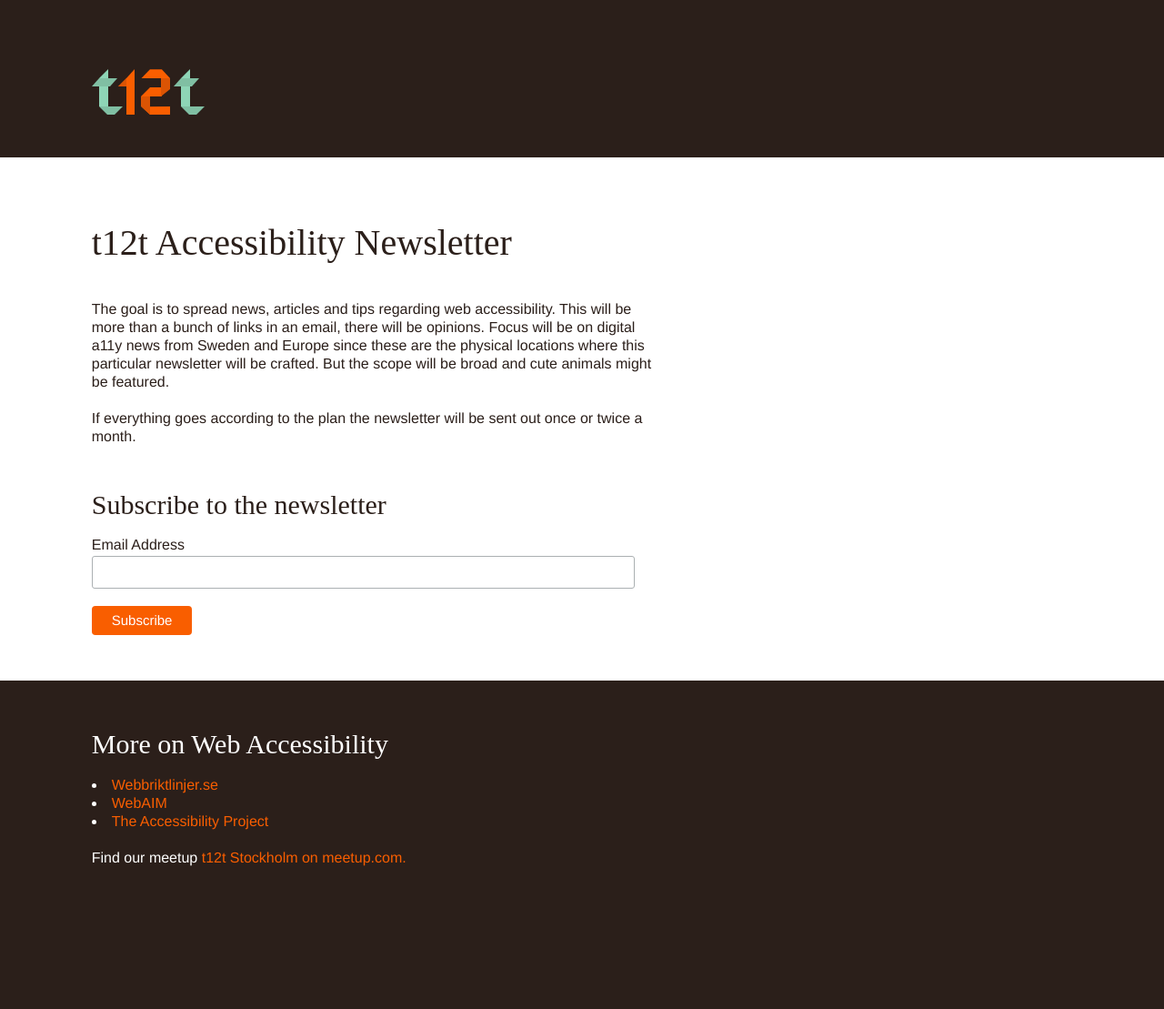
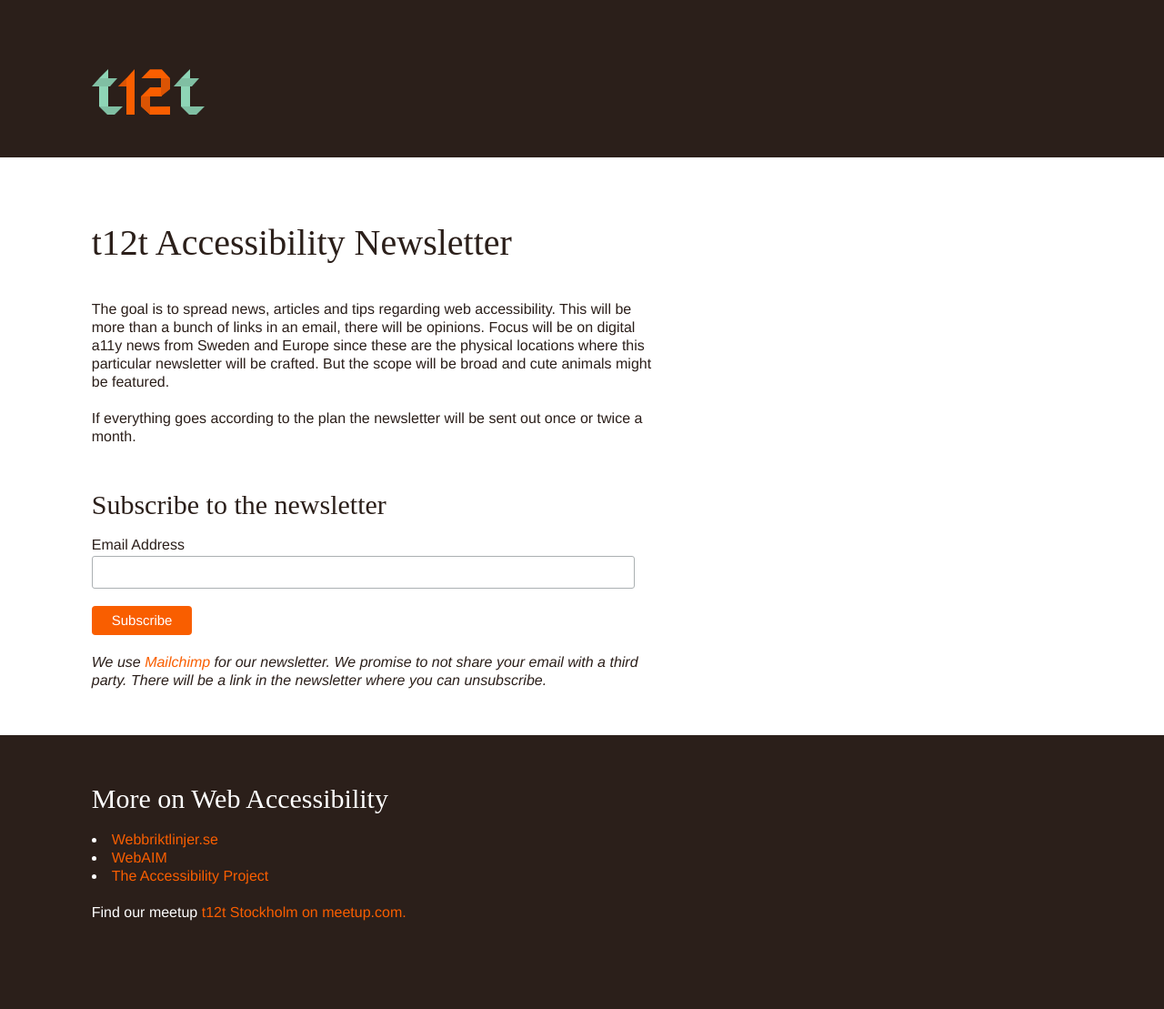
Before and after one commit to t12t/t12t.github.io, a Jekyll site: the page built from accessibility-newsletter/index.md, in a window 1280 px wide. Shown: the whole page at 91% size. Built offline with Jekyll 4.4.1, drawn with Linux system fonts in a browser that asks for light colours; some web fonts are replaced; comment, search, counter and statistics services are not loaded; before the commit the page ends 1049 px from its top, so only the background shows below that.

Commit message:
Adds a note to the newsletter page explaining where and what

```diff
--- a/accessibility-newsletter/index.md
+++ b/accessibility-newsletter/index.md
@@ -12,3 +12,5 @@ lang: en
  If everything goes according to the plan the newsletter will be sent out once or twice a month.
 
 {% include form.html %}
+
+_We use [Mailchimp](https://mailchimp.com) for our newsletter. We promise to not share your email with a third party. There will be a link in the newsletter where you can unsubscribe._
```
